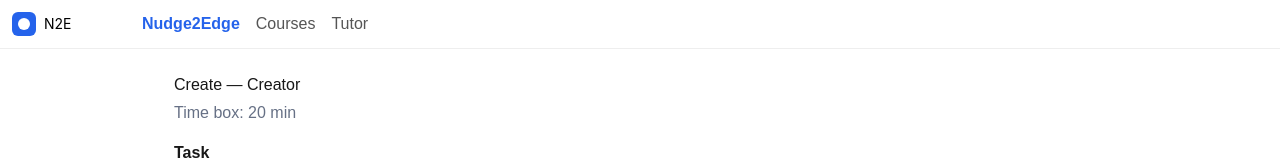
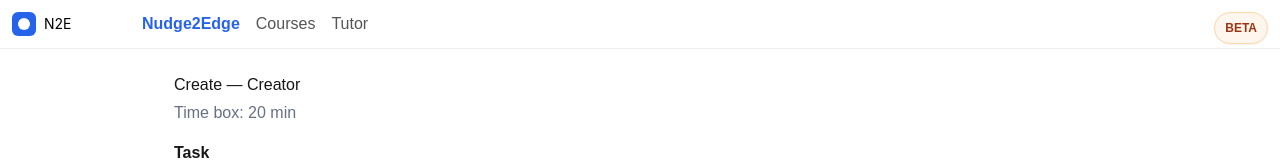
Before and after one commit to mukund-n2e/ai-tutor-ui, a Next.js app: page /session in a window 1280 px wide. Shown: the top 160 px of the page. Built offline with nearby package versions, Linux system fonts and the light colour scheme; no server answers.

Commit message:
chore(beta): show BETA badge on Onboarding & Session (SSR-visible marker) (#51)
Co-authored-by: mukund-n2e <mukund-6019@users.noreply.github.com>

```diff
--- /dev/null
+++ b/src/app/onboarding/layout.tsx
@@ -0,0 +1,9 @@
+import BetaBadge from '@/src/components/BetaBadge';
+export default function OnboardingLayout({ children }: { children: React.ReactNode }) {
+  return (
+    <>
+      {children}
+      <BetaBadge />
+    </>
+  );
+}
--- a/src/app/session/layout.tsx
+++ b/src/app/session/layout.tsx
@@ -1,11 +1,14 @@
+import BetaBadge from '@/src/components/BetaBadge';
+
 export default function SessionLayout({ children }: { children: React.ReactNode }) {
   return (
     <>
       {children}
-      {/* Hidden SSR marker so curl/greps can verify the 3-move UI without JS */}
+      {/* Hidden SSR marker for 3-move verification */}
       <div data-ssr-moves="Understand Draft Polish" style={{ display: 'none' }}>
         Understand Draft Polish
       </div>
+      <BetaBadge />
     </>
   );
 }
--- /dev/null
+++ b/src/components/BetaBadge.tsx
@@ -0,0 +1,14 @@
+'use client';
+export default function BetaBadge() {
+  return (
+    <div data-ssr-beta="true" style={{
+      position:'fixed', top:12, right:12, zIndex:1000,
+      padding:'6px 10px', borderRadius:999,
+      background:'#fff7ed', color:'#9a3412',
+      border:'1px solid #fed7aa', fontSize:12, fontWeight:600,
+      boxShadow:'0 1px 2px rgba(0,0,0,0.06)'
+    }}>
+      BETA
+    </div>
+  );
+}
```
